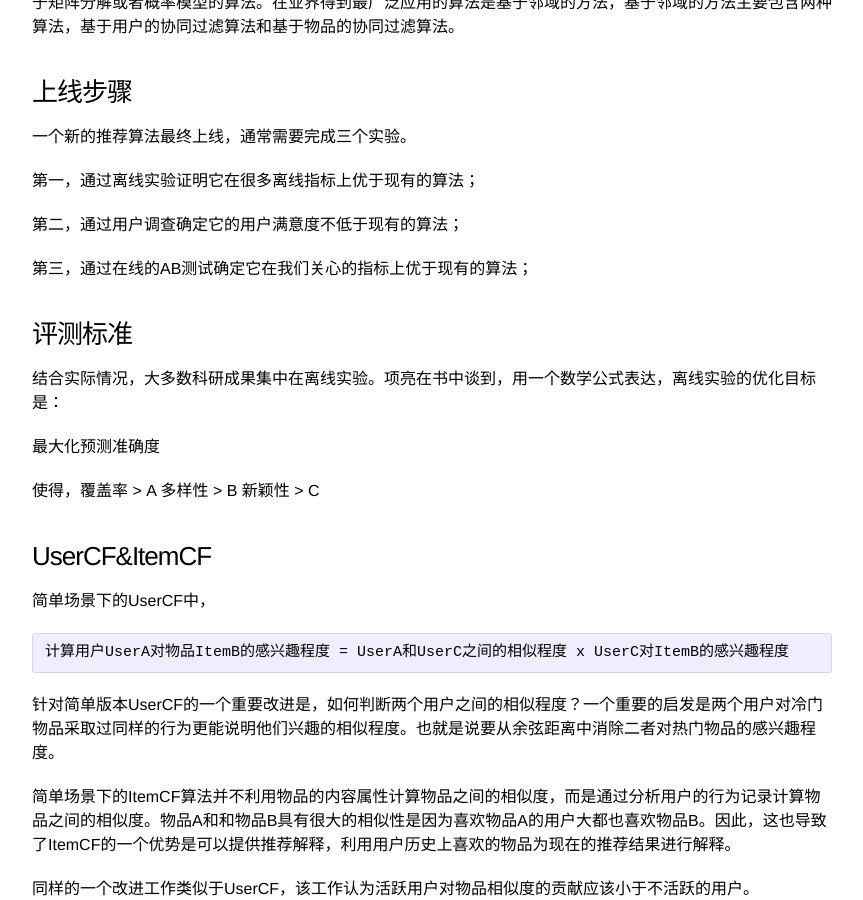
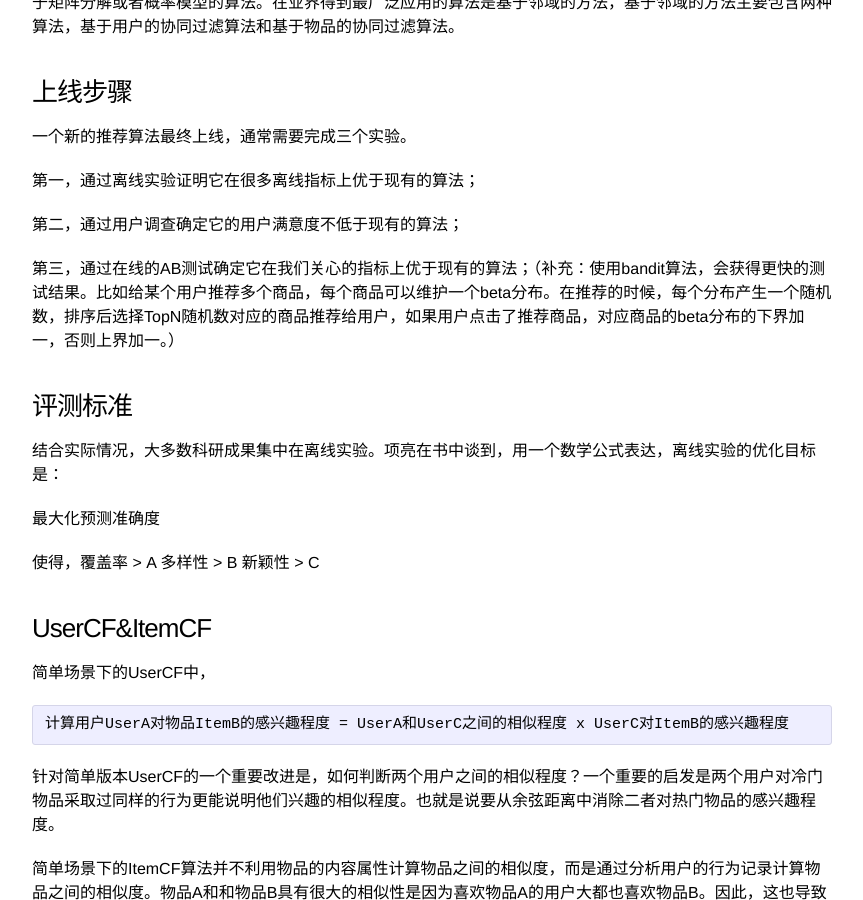
Before and after one commit to zhpmatrix/zhpmatrix.github.io, a Jekyll site: the page built from _posts/2018-06-25-recsys-rethinking.md, in a window 1280 px wide and 900 px high, scrolled down 675 px. Shown: the whole window, without its empty margins (208-1071 px from the left). Built offline with Jekyll 4.4.1, drawn with Linux system fonts in a browser that asks for light colours; comment, search, counter and statistics services are not loaded.

Commit message:
add bandit

```diff
--- a/_posts/2018-06-25-recsys-rethinking.md
+++ b/_posts/2018-06-25-recsys-rethinking.md
@@ -27,7 +27,7 @@ mathjax: true
 
 第二，通过用户调查确定它的用户满意度不低于现有的算法；
 
-第三，通过在线的AB测试确定它在我们关心的指标上优于现有的算法；
+第三，通过在线的AB测试确定它在我们关心的指标上优于现有的算法；（补充：使用bandit算法，会获得更快的测试结果。比如给某个用户推荐多个商品，每个商品可以维护一个beta分布。在推荐的时候，每个分布产生一个随机数，排序后选择TopN随机数对应的商品推荐给用户，如果用户点击了推荐商品，对应商品的beta分布的下界加一，否则上界加一。）
 
 
 ### 评测标准
```
